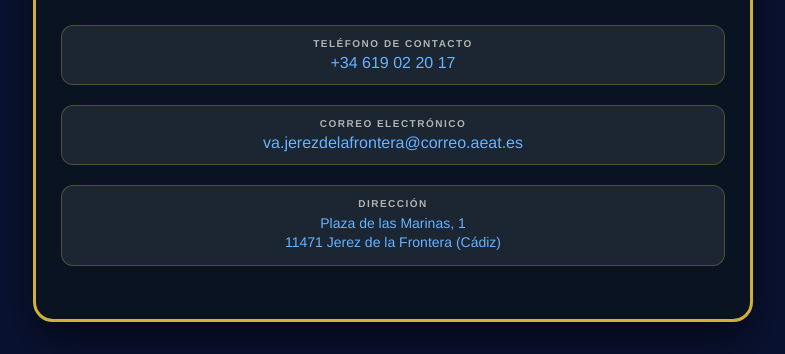
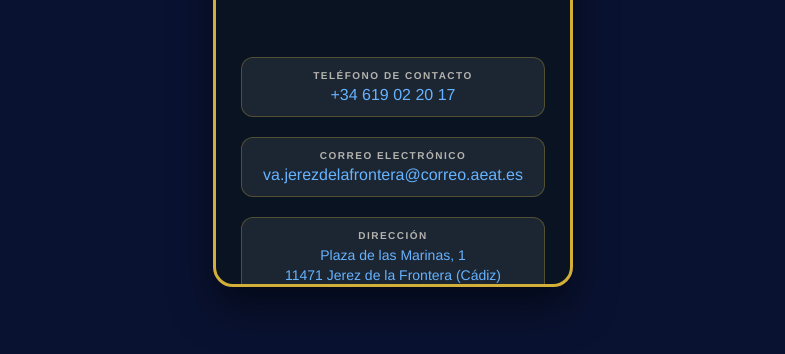
Before and after one commit to Miguelon6565/tarjetasvajerez, a plain HTML site: page index.html in a window 1280 px wide. Shown: the part 446-800 px from the top of the page, without its empty margins (247-1032 px from the left). Drawn offline with Linux system fonts and the light colour scheme.

Commit message:
Update index.html

```diff
--- a/index.html
+++ b/index.html
@@ -20,8 +20,8 @@
             box-sizing: border-box;
         }
         .tarjeta {
-            width: 90vh;
-            height: 90vh;
+            width: 360px;
+            height: 650px;
             background: #091321;
             border-radius: 20px;
             box-shadow: 0 20px 40px rgba(0,0,0,0.5);
```
